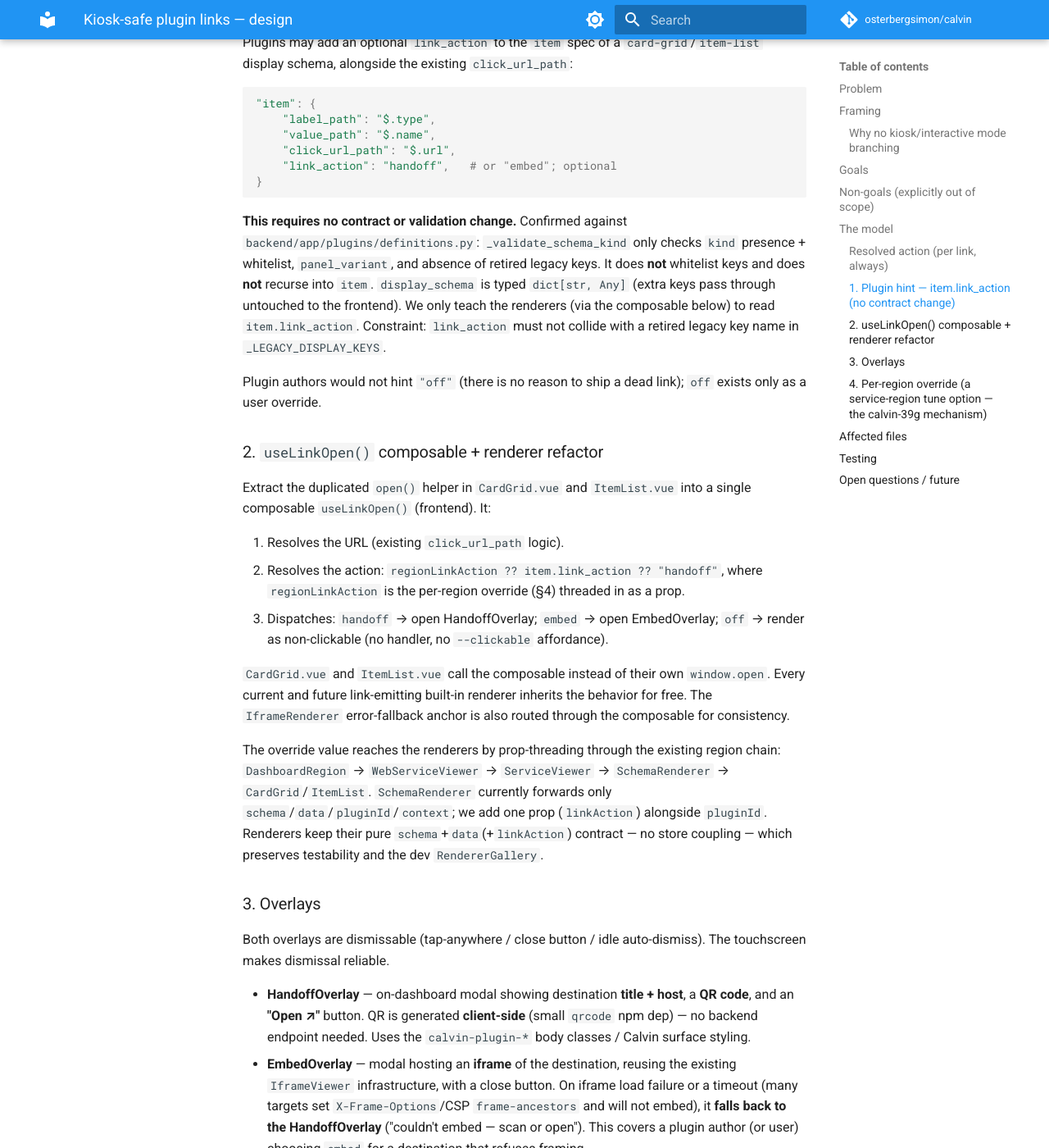
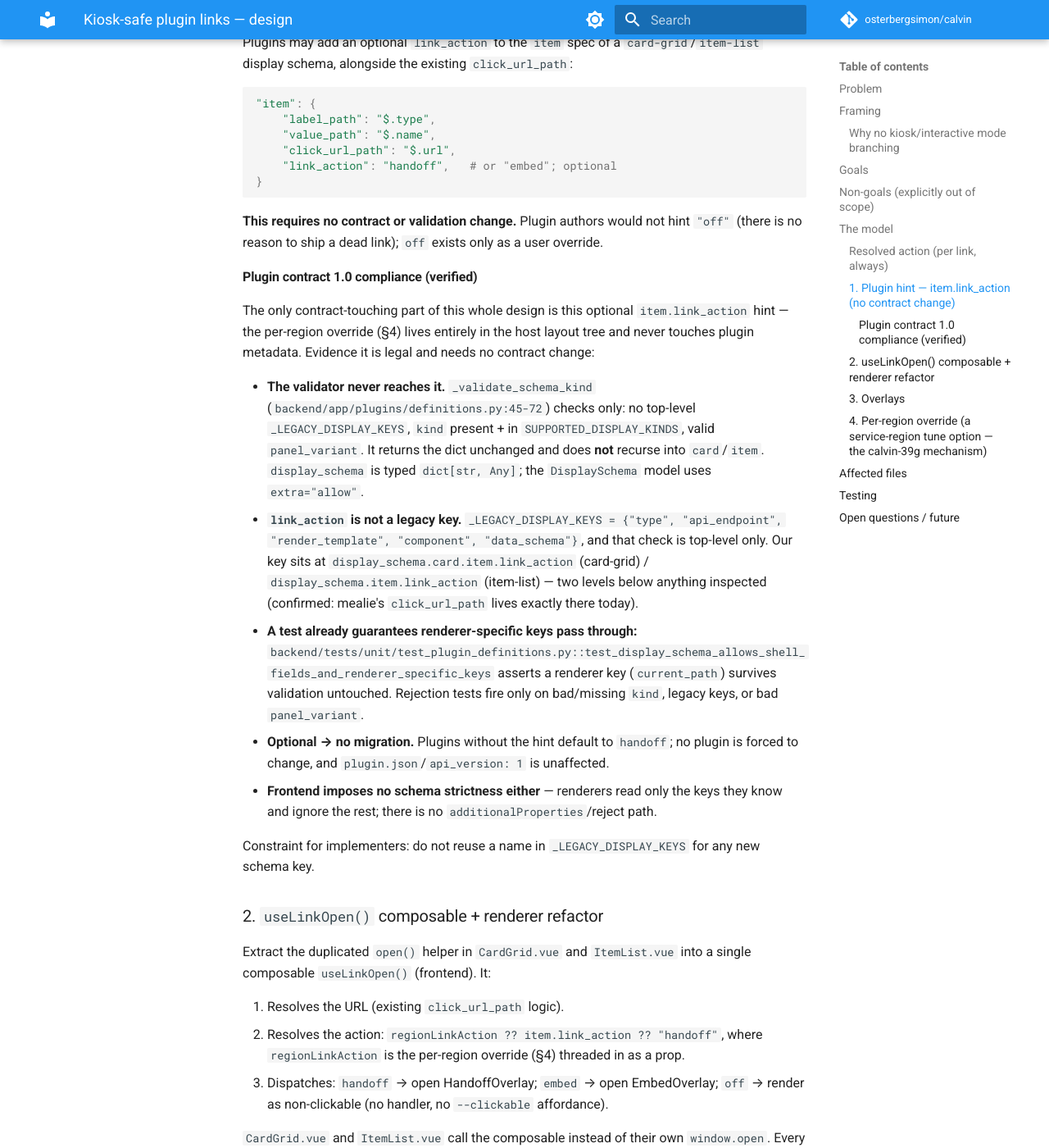
Before and after one commit to osterbergsimon/calvin, an MkDocs documentation site: the page built from docs/superpowers/specs/2026-07-03-kiosk-safe-plugin-links-design.md, in a window 1280 px wide and 1400 px high, scrolled down 2553 px. Shown: the whole window at 82% size. Built offline with MkDocs 1.6.1 and Material for MkDocs 9.7.7, drawn with Linux system fonts in a browser that asks for light colours; comment, search, counter and statistics services are not loaded.

Commit message:
docs(spec): record verified plugin contract 1.0 compliance for link_action

````diff
--- a/docs/superpowers/specs/2026-07-03-kiosk-safe-plugin-links-design.md
+++ b/docs/superpowers/specs/2026-07-03-kiosk-safe-plugin-links-design.md
@@ -71,9 +71,19 @@ Plugins may add an optional `link_action` to the `item` spec of a `card-grid`/`i
 }
 ```
 
-**This requires no contract or validation change.** Confirmed against `backend/app/plugins/definitions.py`: `_validate_schema_kind` only checks `kind` presence + whitelist, `panel_variant`, and absence of retired legacy keys. It does **not** whitelist keys and does **not** recurse into `item`. `display_schema` is typed `dict[str, Any]` (extra keys pass through untouched to the frontend). We only teach the renderers (via the composable below) to read `item.link_action`. Constraint: `link_action` must not collide with a retired legacy key name in `_LEGACY_DISPLAY_KEYS`.
+**This requires no contract or validation change.** Plugin authors would not hint `"off"` (there is no reason to ship a dead link); `off` exists only as a user override.
 
-Plugin authors would not hint `"off"` (there is no reason to ship a dead link); `off` exists only as a user override.
+#### Plugin contract 1.0 compliance (verified)
+
+The only contract-touching part of this whole design is this optional `item.link_action` hint — the per-region override (§4) lives entirely in the host layout tree and never touches plugin metadata. Evidence it is legal and needs no contract change:
+
+- **The validator never reaches it.** `_validate_schema_kind` (`backend/app/plugins/definitions.py:45-72`) checks only: no top-level `_LEGACY_DISPLAY_KEYS`, `kind` present + in `SUPPORTED_DISPLAY_KINDS`, valid `panel_variant`. It returns the dict unchanged and does **not** recurse into `card`/`item`. `display_schema` is typed `dict[str, Any]`; the `DisplaySchema` model uses `extra="allow"`.
+- **`link_action` is not a legacy key.** `_LEGACY_DISPLAY_KEYS = {"type", "api_endpoint", "render_template", "component", "data_schema"}`, and that check is top-level only. Our key sits at `display_schema.card.item.link_action` (card-grid) / `display_schema.item.link_action` (item-list) — two levels below anything inspected (confirmed: mealie's `click_url_path` lives exactly there today).
+- **A test already guarantees renderer-specific keys pass through:** `backend/tests/unit/test_plugin_definitions.py::test_display_schema_allows_shell_fields_and_renderer_specific_keys` asserts a renderer key (`current_path`) survives validation untouched. Rejection tests fire only on bad/missing `kind`, legacy keys, or bad `panel_variant`.
+- **Optional → no migration.** Plugins without the hint default to `handoff`; no plugin is forced to change, and `plugin.json`/`api_version: 1` is unaffected.
+- **Frontend imposes no schema strictness either** — renderers read only the keys they know and ignore the rest; there is no `additionalProperties`/reject path.
+
+Constraint for implementers: do not reuse a name in `_LEGACY_DISPLAY_KEYS` for any new schema key.
 
 ### 2. `useLinkOpen()` composable + renderer refactor
 
````
